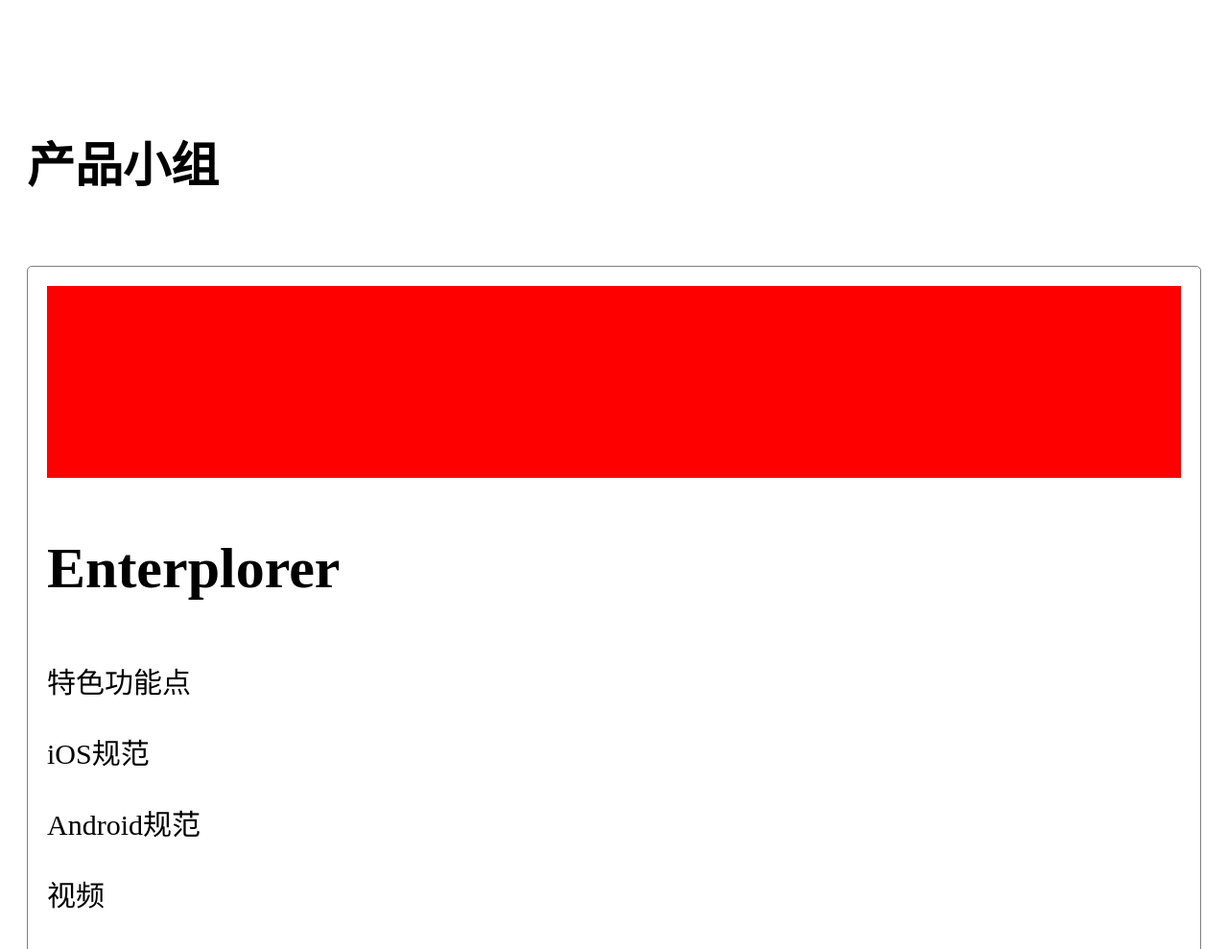
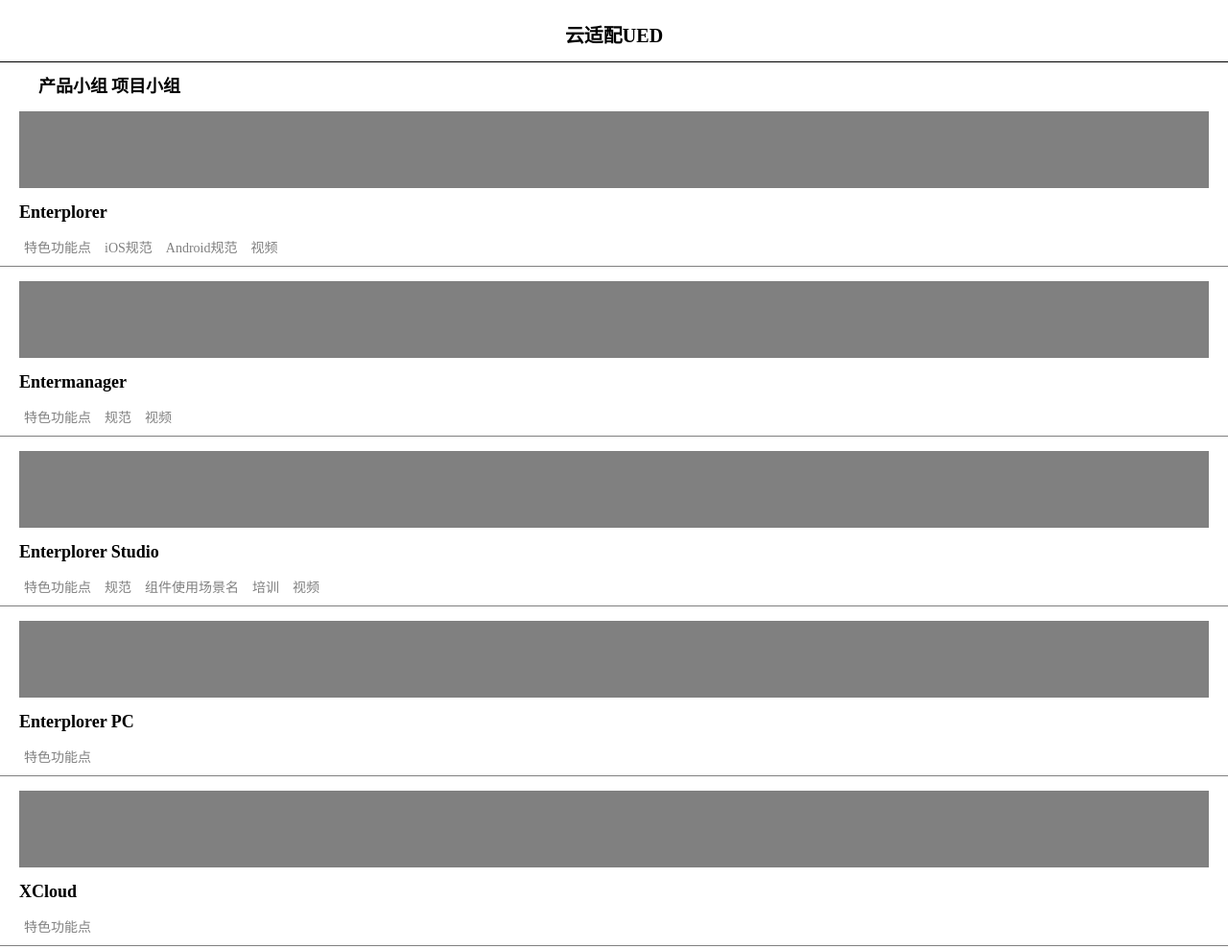
Before and after one commit to wuzhiyi/chanpin-little-team, a plain HTML site: page index.html in a window 1280 px wide. Shown: the top 989 px of the page at 96% size. Drawn offline with Linux system fonts and the light colour scheme.

Commit message:
修改 index.html

```diff
--- a/css/style.css
+++ b/css/style.css
@@ -1,29 +1,71 @@
-body {
-    padding-top: 70px;
+body, p {
+    margin: 0;
+    padding: 0;
 }
-h1 {
-    font-size: 50px;
+a {
+    text-decoration: none;
 }
 h3 {
-    font-size: 60px;
+    font-size: 18px;
+    margin-top: 15px;
+    margin-bottom: 15px;
 }
 p {
     font-size: 30px;
 }
+header {
+    border-bottom: 1px solid black;
+    margin-top: 0;
+    width: 100%;
+    height: 64px;
+    display: block;
+    text-align: center;
+}
+.header_title {
+    display: inline;
+    line-height: 75px;
+    font-size: 20px;
+}
+.return_button {
+    position: absolute;
+    top: 30px;
+    left: 10px;
+    display: block;
+    background-color: white;
+    border: none;
+    font-size: 14px;
+}
 .navtab {
-    padding: 20px;
+    padding: 0 0 0 40px;
+}
+.nav_title {
+    font-size: 18px;
+    display: inline-block;
+    margin: 10px 0 0 0;
 }
 .container {
-    background-color: #fff;
-    border: 1px solid gray;
-    border-radius: 5px;
-    margin: 20px 20px;
-    padding: 20px;
+    margin: 10px 0;
+    padding: 5px 20px 10px 20px;
+    border-bottom: 1px solid gray;
 }
-.card-header {
-    background: red;
-    height: 200px;
+.banner {
+    display:block;
+    background: gray;
+    height: 80px;
 }
-.card-p {
-    display: inline;
+.sub_section {
+    font-size: 14px;
+    color: gray;
+    margin: 15px 5px 15px 5px;
 }
+.divider {
+    color: gray;
+    margin-top: 10px;
+}
+.cover {
+    display: block;
+    margin:auto auto;
+    background: gray;
+    width: 300px;
+    height: 450px;
+}
--- a/index.html
+++ b/index.html
@@ -2,22 +2,56 @@
 <html lang="zh-CN">
 <head>
     <meta charset="utf-8">
+    <meta name="viewport" content="width=device-width, initial-scale=1.0">
     <title>云适配UED</title>
     <link rel="stylesheet" href="css/style.css">
 </head>
 <body>
+    <header class="header">
+        <h1 class="header_title">云适配UED</h1>
+    </header>
     <div class="navtab">
-        <h1>产品小组</h1>
+        <h1 class="nav_title">产品小组</h1>
+        <h1 class="nav_title">项目小组</h1>
     </div>
     <div class="container">
-        <div class="card-header"></div>
+        <a class="banner" href="enterplorer.html"></a>
         <h3>Enterplorer</h3>
-        <div class="card-section">
-            <p class="">特色功能点</p>
-            <p>iOS规范</p>
-            <p>Android规范</p>
-            <p>视频</p>
-        </div>
+        <a class="sub_section" href="enterplorer.html">特色功能点</a>
+        <a class="sub_section" href="#">iOS规范</a>
+        <a class="sub_section" href="#">Android规范</a>
+        <a class="sub_section" href="#">视频</a>
+    </div>
+    <div class="container">
+        <a class="banner" href="#"></a>
+        <h3>Entermanager</h3>
+        <a class="sub_section" href="#">特色功能点</a>
+        <a class="sub_section" href="#">规范</a>
+        <a class="sub_section" href="#">视频</a>
+    </div>
+    <div class="container">
+        <a class="banner" href="#"></a>
+        <h3>Enterplorer Studio</h3>
+        <a class="sub_section" href="#">特色功能点</a>
+        <a class="sub_section" href="#">规范</a>
+        <a class="sub_section" href="#">组件使用场景名</a>
+        <a class="sub_section" href="#">培训</a>
+        <a class="sub_section" href="#">视频</a>
+    </div>
+    <div class="container">
+        <a class="banner" href="#"></a>
+        <h3>Enterplorer PC</h3>
+        <a class="sub_section" href="#">特色功能点</a>
+    </div>
+    <div class="container">
+        <a class="banner" href="#"></a>
+        <h3>XCloud</h3>
+        <a class="sub_section" href="#">特色功能点</a>
+    </div>
+    <div class="container">
+        <a class="banner" href="#"></a>
+        <h3>Amaze UI</h3>
+        <a class="sub_section" href="#">特色功能点</a>
     </div>
 </body>
 </html>
```
Also changed, not shown: enterplorer.html (added, +40 -0 lines), js/script.js (added, +20 -0 lines).
